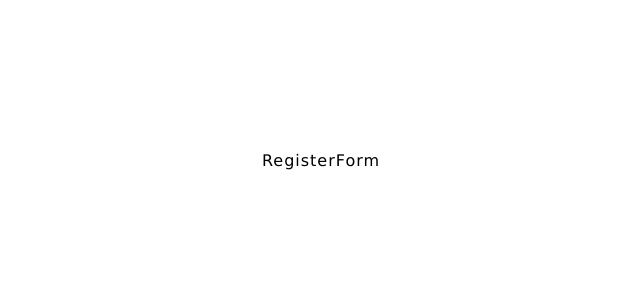
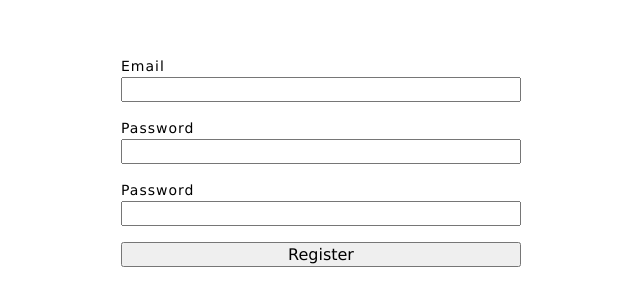
Before and after one commit to Flyingfool95/RDT-server, a React (Vite) app in the folder app/: page /register in a window 1280 px wide. Shown: the part 239-544 px from the top of the page, without its empty margins (319-959 px from the left). Built offline with nearby package versions, Linux system fonts and the light colour scheme.

Commit message:
Registration - Setting up registerUser function - RegisterForm - registerSchema for zod

```diff
--- a/app/src/features/auth/components/LoginForm.tsx
+++ b/app/src/features/auth/components/LoginForm.tsx
@@ -1,18 +1,16 @@
+import "../styles/LoginForm.css"
 import { useState } from "react";
-import "../styles/LoginForm.css"
 import useAuth from "../hooks/useAuth";
 
 export default function LoginForm() {
     const { loginUser } = useAuth();
 
-    // State to store form inputs
     const [email, setEmail] = useState("");
     const [password, setPassword] = useState("");
 
     const handleSubmit = (e: React.FormEvent<HTMLFormElement>) => {
         e.preventDefault();
 
-        // Call mutate with email & password from state
         loginUser.mutate({ email, password });
     };
 
--- a/app/src/features/auth/components/RegisterForm.tsx
+++ b/app/src/features/auth/components/RegisterForm.tsx
@@ -1,3 +1,44 @@
+import { useState } from "react";
+import useAuth from "../hooks/useAuth";
+
 export default function RegisterForm() {
-    return <div>RegisterForm</div>;
+    const { registerUser } = useAuth();
+
+    const [email, setEmail] = useState("");
+    const [password, setPassword] = useState("");
+    const [confirmPassword, setConfirmPassword] = useState("");
+
+    const handleSubmit = (e: React.FormEvent<HTMLFormElement>) => {
+        e.preventDefault();
+
+        registerUser.mutate({ email, password, confirmPassword });
+    };
+
+    return (
+        <>
+            <form onSubmit={handleSubmit}>
+                <label htmlFor="email">Email</label>
+                <input type="email" name="email" id="email" value={email} onChange={(e) => setEmail(e.target.value)} />
+
+                <label htmlFor="password">Password</label>
+                <input
+                    type="password"
+                    name="password"
+                    id="password"
+                    value={password}
+                    onChange={(e) => setPassword(e.target.value)}
+                />
+                <label htmlFor="confirm-password">Password</label>
+                <input
+                    type="password"
+                    name="confirm-password"
+                    id="confirm-password"
+                    value={confirmPassword}
+                    onChange={(e) => setConfirmPassword(e.target.value)}
+                />
+
+                <input type="submit" value="Register" />
+            </form>
+        </>
+    );
 }
--- a/app/src/features/auth/hooks/useAuth.ts
+++ b/app/src/features/auth/hooks/useAuth.ts
@@ -2,7 +2,7 @@ import { IUser } from "../../../../../shared/types/auth";
 import { useNavigate } from "react-router-dom";
 import { useMutation } from "@tanstack/react-query";
 
-import { loginSchema } from "../../../../../shared/zod/auth";
+import { loginSchema, registerSchema } from "../../../../../shared/zod/auth";
 import { validateInputData } from "../../../../../shared/helpers/auth";
 
 import useAuthStore from "../store/useAuthStore";
@@ -14,9 +14,46 @@ export default function useAuth() {
 
     const navigate = useNavigate();
 
-    async function registerUser() {
-        // Register logic
-    }
+    const registerUser = useMutation({
+        mutationFn: async ({
+            email,
+            password,
+            confirmPassword,
+        }: {
+            email: string;
+            password: string;
+            confirmPassword: string;
+        }) => {
+            const result = validateInputData(registerSchema, { email, password, confirmPassword });
+
+            /* Simulated API response */
+            const response = {
+                status: 201,
+                data: {
+                    id: "123abc",
+                    email: "johannes@hernehult.com",
+                    roles: ["admin"],
+                },
+            };
+
+            if (response.status >= 400) {
+                throw new Error(`Something went wrong. Error code: ${response.status}`);
+            }
+
+            addNotification({ message: "Registered user", type: "success", duration: 5000 });
+
+            return response.data;
+        },
+        onSuccess: (data: IUser) => {
+            console.log(data);
+            // Redirect to dashboard
+
+            navigate("/login");
+        },
+        onError: (error) => {
+            addNotification({ message: error.message, type: "error", duration: 7000 });
+        },
+    });
 
     const loginUser = useMutation({
         mutationFn: async ({ email, password }: { email: string; password: string }) => {
--- a/shared/zod/auth.ts
+++ b/shared/zod/auth.ts
@@ -4,3 +4,14 @@ export const loginSchema = z.object({
     email: z.string().email("Invalid email format"),
     password: z.string().min(8, "Password must be at least 8 characters"),
 });
+
+export const registerSchema = z
+    .object({
+        email: z.string().email("Invalid email format"),
+        password: z.string().min(8, "Password must be at least 8 characters"),
+        confirmPassword: z.string(),
+    })
+    .refine((data) => data.password === data.confirmPassword, {
+        message: "Passwords do not match",
+        path: ["confirmPassword"],
+    });
```
